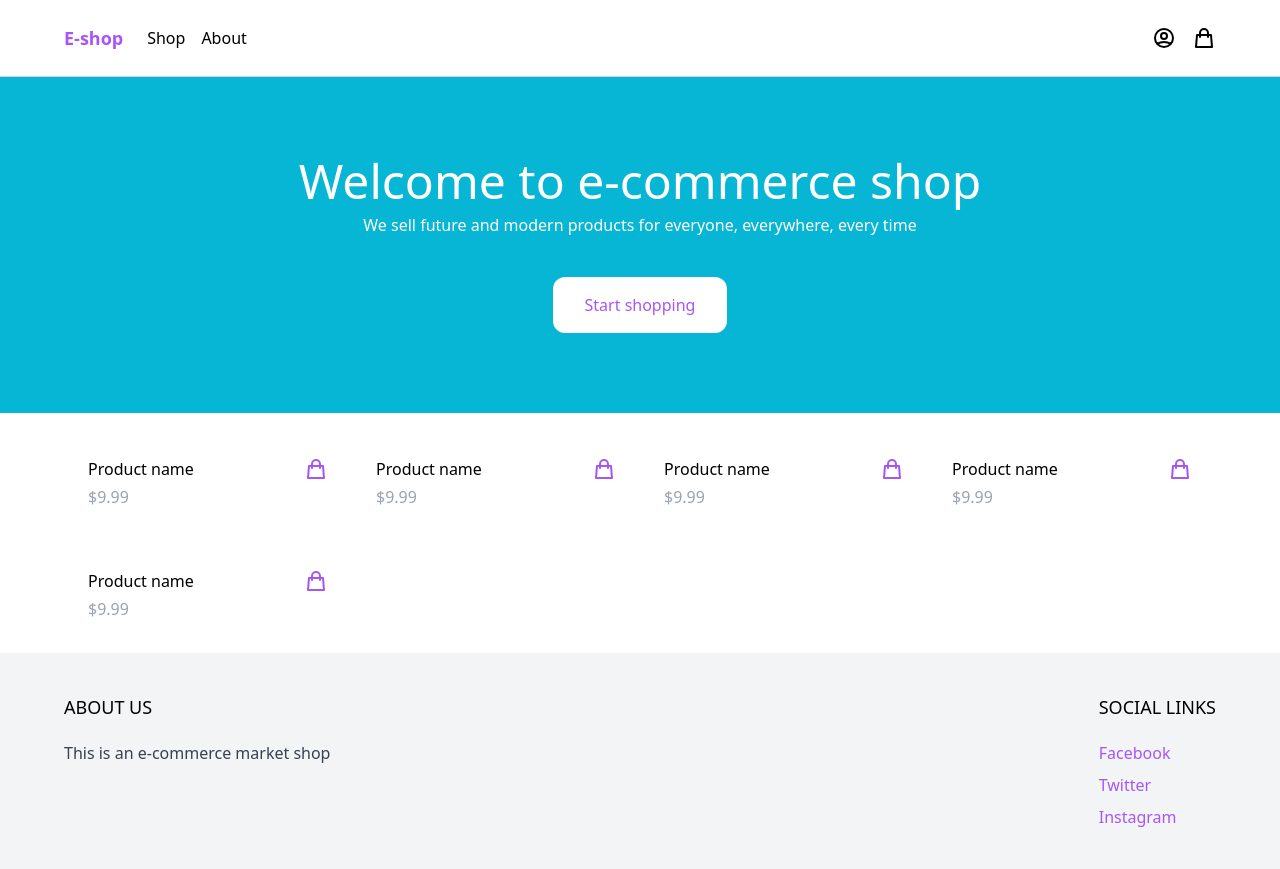
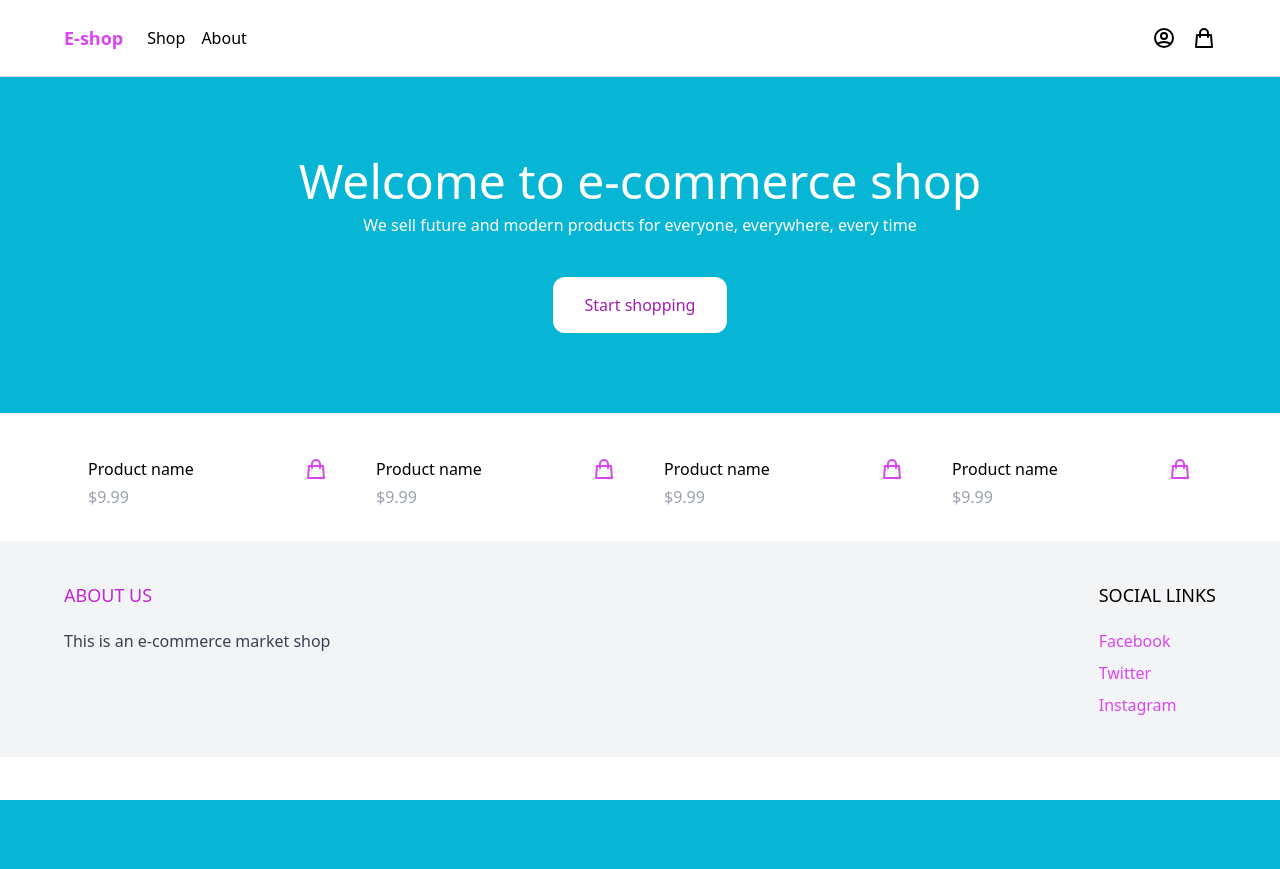
Before and after one commit to julialaska/E-commerce-website, a Django app: page / in a window 1280 px wide. After the commit the page ends 800 px from the top, so only its background shows below. Run offline with Django 4.2, Linux system fonts and the light colour scheme; some libraries are stand-ins or nearby versions.

Commit message:
color changes frontpage

```diff
--- a/eccomerce_website/websiteapp/templates/website_app/base.html
+++ b/eccomerce_website/websiteapp/templates/website_app/base.html
@@ -11,7 +11,7 @@
         <nav class="border-b border-gray-300">
             <div class="max-w-6xl mx-auto py-2 px-6 xl:px-0 flex items-center justify-between">
                 <div class="menu-left flex items-center space-x-6">
-                    <a href="#" class="py-4 text-lg text-purple-500 font-semibold">E-shop</a>
+                    <a href="#" class="py-4 text-lg text-fuchsia-500 font-semibold">E-shop</a>
 
                     <ul class="flex items-center space-x-4">
                         <li><a href="#">Shop</a></li>
@@ -43,7 +43,7 @@
         <footer class="bg-gray-100">
             <div class="max-w-6xl mx-auto py-10 px-6 xl:px-0 md:flex justify-between">
                 <div class="footer-left mb-12 md:mb-0">
-                    <h2 class="mb-5 uppercase text-lg">About us</h2>
+                    <h2 class="mb-5 uppercase text-lg text-fuchsia-600 ">About us</h2>
 
                     <p class="text-gray-700">This is an e-commerce market shop</p>
                 </div>
@@ -52,9 +52,9 @@
                     <h2 class="mb-5 uppercase text-lg">Social links</h2>
 
                     <ul class="space-y-2">
-                        <li><a href="#" class="text-purple-500 hover:text-purple-800">Facebook</a></li>
-                        <li><a href="#" class="text-purple-500 hover:text-purple-800">Twitter</a></li>
-                        <li><a href="#" class="text-purple-500 hover:text-purple-800">Instagram</a></li>
+                        <li><a href="#" class="text-fuchsia-500 hover:text-fuchsia-800">Facebook</a></li>
+                        <li><a href="#" class="text-fuchsia-500 hover:text-fuchsia-800">Twitter</a></li>
+                        <li><a href="#" class="text-fuchsia-500 hover:text-fuchsia-800">Instagram</a></li>
                     </ul>
                 </div>
             </div>
--- a/eccomerce_website/websiteapp/templates/website_app/frontpage.html
+++ b/eccomerce_website/websiteapp/templates/website_app/frontpage.html
@@ -7,7 +7,7 @@
 
         <p class="mb-10 text-white">We sell future and modern products for everyone, everywhere, every time</p>
 
-        <a href="#" class="inline-block px-8 py-4 rounded-xl bg-white text-purple-500 hover:bg-gray-200">Start shopping</a>
+        <a href="#" class="inline-block px-8 py-4 rounded-xl bg-white text-fuchsia-700 hover:bg-gray-200">Start shopping</a>
     </div>
 </header>
 
@@ -21,7 +21,7 @@
             <div class="pt-3 flex items-center justify-between">
                 <a href="#">Product name</a>
 
-                <a href="#" class="text-purple-500 hover:text-purple-800">
+                <a href="#" class="text-fuchsia-500 hover:text-fuchsia-800">
                     <svg xmlns="http://www.w3.org/2000/svg" class="h-6 w-6" fill="none" viewBox="0 0 24 24" stroke="currentColor">
                         <path stroke-linecap="round" stroke-linejoin="round" stroke-width="2" d="M16 11V7a4 4 0 00-8 0v4M5 9h14l1 12H4L5 9z" />
                     </svg>
@@ -39,7 +39,7 @@
             <div class="pt-3 flex items-center justify-between">
                 <a href="#">Product name</a>
 
-                <a href="#" class="text-purple-500 hover:text-purple-800">
+                <a href="#" class="text-fuchsia-500 hover:text-purple-800">
                     <svg xmlns="http://www.w3.org/2000/svg" class="h-6 w-6" fill="none" viewBox="0 0 24 24" stroke="currentColor">
                         <path stroke-linecap="round" stroke-linejoin="round" stroke-width="2" d="M16 11V7a4 4 0 00-8 0v4M5 9h14l1 12H4L5 9z" />
                     </svg>
@@ -57,7 +57,7 @@
             <div class="pt-3 flex items-center justify-between">
                 <a href="#">Product name</a>
 
-                <a href="#" class="text-purple-500 hover:text-purple-800">
+                <a href="#" class="text-fuchsia-500 hover:text-purple-800">
                     <svg xmlns="http://www.w3.org/2000/svg" class="h-6 w-6" fill="none" viewBox="0 0 24 24" stroke="currentColor">
                         <path stroke-linecap="round" stroke-linejoin="round" stroke-width="2" d="M16 11V7a4 4 0 00-8 0v4M5 9h14l1 12H4L5 9z" />
                     </svg>
@@ -75,25 +75,7 @@
             <div class="pt-3 flex items-center justify-between">
                 <a href="#">Product name</a>
 
-                <a href="#" class="text-purple-500 hover:text-purple-800">
-                    <svg xmlns="http://www.w3.org/2000/svg" class="h-6 w-6" fill="none" viewBox="0 0 24 24" stroke="currentColor">
-                        <path stroke-linecap="round" stroke-linejoin="round" stroke-width="2" d="M16 11V7a4 4 0 00-8 0v4M5 9h14l1 12H4L5 9z" />
-                    </svg>
-                </a>
-            </div>
-
-            <p class="pt-1 text-gray-400">$9.99</p>
-        </div>
-
-        <div class="w-full md:w-1/3 xl:w-1/4 p-6">
-            <a href="#">
-                <img class="rounded-xl hover:shadow-lg">
-            </a>
-
-            <div class="pt-3 flex items-center justify-between">
-                <a href="#">Product name</a>
-
-                <a href="#" class="text-purple-500 hover:text-purple-800">
+                <a href="#" class="text-fuchsia-500 hover:text-purple-800">
                     <svg xmlns="http://www.w3.org/2000/svg" class="h-6 w-6" fill="none" viewBox="0 0 24 24" stroke="currentColor">
                         <path stroke-linecap="round" stroke-linejoin="round" stroke-width="2" d="M16 11V7a4 4 0 00-8 0v4M5 9h14l1 12H4L5 9z" />
                     </svg>
```
